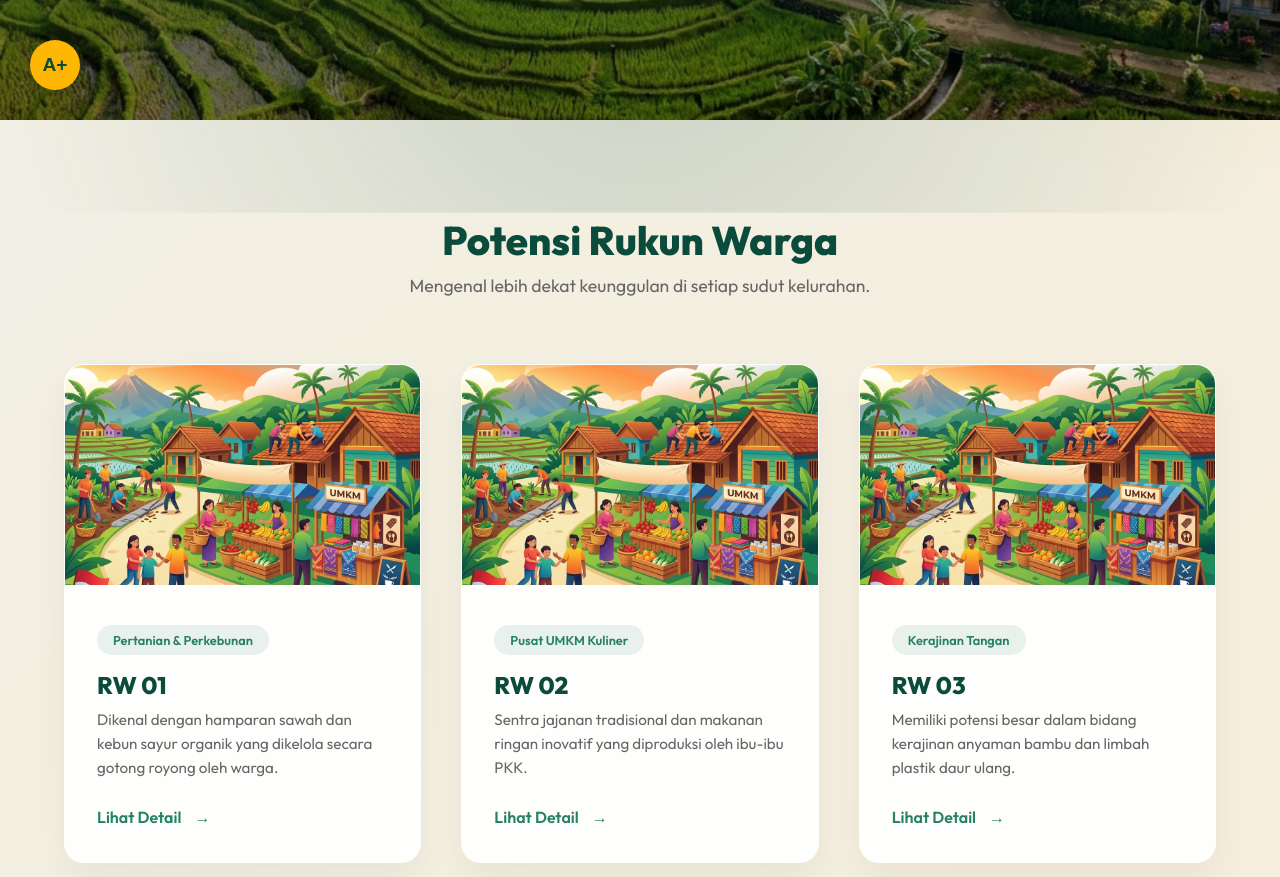
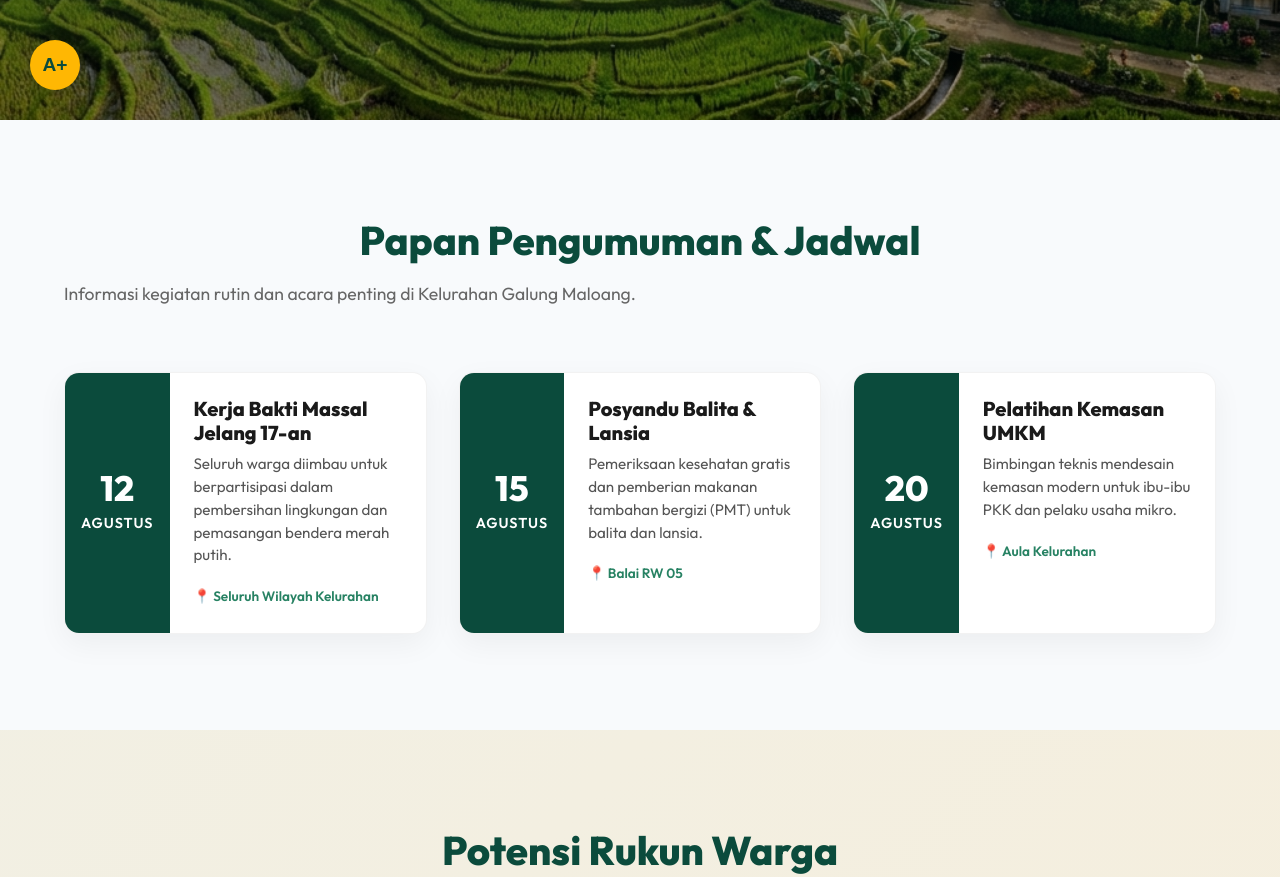
Before and after one commit to dutgit/Media-Informasi-Galung-Maloang, a website built with Vite: page index.html in a window 1280 px wide. Shown: the part 680-1557 px from the top of the page. Built offline with nearby package versions, Linux system fonts and the light colour scheme; a web font is replaced by a local one.

Commit message:
Add Pengumuman & Jadwal Kegiatan section to index

```diff
--- a/index.html
+++ b/index.html
@@ -17,6 +17,7 @@
       <div class="nav-links">
         <a href="index.html#hero">Beranda</a>
         <a href="profil.html">Profil KKN</a>
+        <a href="index.html#pengumuman">Info Kegiatan</a>
         <a href="index.html#potensi">Potensi RW</a>
       </div>
     </nav>
@@ -32,6 +33,16 @@
     </header>
 
 
+
+    <!-- Pengumuman Section -->
+    <section id="pengumuman" class="pengumuman">
+      <h2>Papan Pengumuman & Jadwal</h2>
+      <p class="section-subtitle">Informasi kegiatan rutin dan acara penting di Kelurahan Galung Maloang.</p>
+
+      <div class="pengumuman-grid" id="pengumuman-grid">
+        <!-- Rendered by JS -->
+      </div>
+    </section>
 
     <!-- Potensi RW Section -->
     <section id="potensi" class="potensi">
--- a/src/main.js
+++ b/src/main.js
@@ -9,6 +9,34 @@ window.addEventListener('scroll', () => {
     navbar.classList.remove('scrolled');
   }
 });
+
+// Data Dummy Pengumuman & Jadwal
+const pengumumanData = [
+  {
+    id: 1,
+    tgl: "12",
+    bln: "Agustus",
+    judul: "Kerja Bakti Massal Jelang 17-an",
+    deskripsi: "Seluruh warga diimbau untuk berpartisipasi dalam pembersihan lingkungan dan pemasangan bendera merah putih.",
+    lokasi: "Seluruh Wilayah Kelurahan"
+  },
+  {
+    id: 2,
+    tgl: "15",
+    bln: "Agustus",
+    judul: "Posyandu Balita & Lansia",
+    deskripsi: "Pemeriksaan kesehatan gratis dan pemberian makanan tambahan bergizi (PMT) untuk balita dan lansia.",
+    lokasi: "Balai RW 05"
+  },
+  {
+    id: 3,
+    tgl: "20",
+    bln: "Agustus",
+    judul: "Pelatihan Kemasan UMKM",
+    deskripsi: "Bimbingan teknis mendesain kemasan modern untuk ibu-ibu PKK dan pelaku usaha mikro.",
+    lokasi: "Aula Kelurahan"
+  }
+];
 
 // Data Dummy untuk 9 RW
 const rwData = [
@@ -181,8 +209,32 @@ window.addEventListener('click', (e) => {
   }
 });
 
+// Render Pengumuman Cards
+const pengumumanGrid = document.getElementById('pengumuman-grid');
+function renderPengumuman() {
+  if (!pengumumanGrid) return;
+  pengumumanGrid.innerHTML = '';
+  pengumumanData.forEach(item => {
+    const card = document.createElement('div');
+    card.className = 'pengumuman-card animate-on-scroll';
+    card.innerHTML = `
+      <div class="pengumuman-date">
+        <span class="tgl">${item.tgl}</span>
+        <span class="bln">${item.bln}</span>
+      </div>
+      <div class="pengumuman-content">
+        <h3>${item.judul}</h3>
+        <p>${item.deskripsi}</p>
+        <span class="lokasi">📍 ${item.lokasi}</span>
+      </div>
+    `;
+    pengumumanGrid.appendChild(card);
+  });
+}
+
 // Initialize
 document.addEventListener('DOMContentLoaded', () => {
+  if (pengumumanGrid) renderPengumuman();
   if (rwGrid) renderCards();
   if (document.getElementById('proker-grid')) renderProkers();
 });
--- a/src/style.css
+++ b/src/style.css
@@ -247,6 +247,92 @@ h1, h2, h3 {
 .stat-card p {
   font-weight: 600;
   color: #666;
+}
+
+/* Pengumuman Section */
+.pengumuman {
+  padding: 6rem 5%;
+  background-color: var(--bg-light);
+}
+
+.pengumuman h2 {
+  font-size: 2.5rem;
+  color: var(--primary-color);
+  text-align: center;
+  margin-bottom: 1rem;
+}
+
+.pengumuman-grid {
+  display: grid;
+  grid-template-columns: repeat(auto-fit, minmax(320px, 1fr));
+  gap: 2rem;
+  max-width: 1200px;
+  margin: 3rem auto 0;
+}
+
+.pengumuman-card {
+  background: white;
+  border-radius: 15px;
+  overflow: hidden;
+  box-shadow: 0 10px 30px rgba(0,0,0,0.05);
+  display: flex;
+  transition: var(--transition);
+  border: 1px solid rgba(0,0,0,0.05);
+}
+
+.pengumuman-card:hover {
+  transform: translateY(-5px);
+  box-shadow: 0 15px 35px rgba(0,0,0,0.1);
+}
+
+.pengumuman-date {
+  background-color: var(--primary-color);
+  color: white;
+  padding: 1.5rem 1rem;
+  display: flex;
+  flex-direction: column;
+  align-items: center;
+  justify-content: center;
+  min-width: 90px;
+  text-align: center;
+}
+
+.pengumuman-date .tgl {
+  font-size: 2.2rem;
+  font-weight: 800;
+  line-height: 1;
+}
+
+.pengumuman-date .bln {
+  font-size: 0.9rem;
+  font-weight: 600;
+  text-transform: uppercase;
+  margin-top: 5px;
+  letter-spacing: 1px;
+}
+
+.pengumuman-content {
+  padding: 1.5rem;
+  flex: 1;
+}
+
+.pengumuman-content h3 {
+  font-size: 1.25rem;
+  color: var(--text-dark);
+  margin-bottom: 0.5rem;
+}
+
+.pengumuman-content p {
+  color: #555;
+  font-size: 0.95rem;
+  margin-bottom: 1rem;
+  line-height: 1.5;
+}
+
+.pengumuman-content .lokasi {
+  font-size: 0.85rem;
+  color: var(--secondary-color);
+  font-weight: 600;
 }
 
 /* Potensi Section */
@@ -499,6 +585,8 @@ footer {
   .hero p { font-size: 1.05rem; }
   .about-container { flex-direction: column; gap: 2rem; }
   .about { padding: 4rem 5%; }
+  .pengumuman { padding: 4rem 5%; }
+  .pengumuman-grid { grid-template-columns: 1fr; gap: 1.5rem; }
   .potensi { padding: 4rem 5%; }
   .modal-text { padding: 1.5rem; }
   .rw-grid { grid-template-columns: repeat(auto-fill, minmax(260px, 1fr)); gap: 1.5rem; }
```
Also changed, not shown: profil.html (+1 -1 lines).
